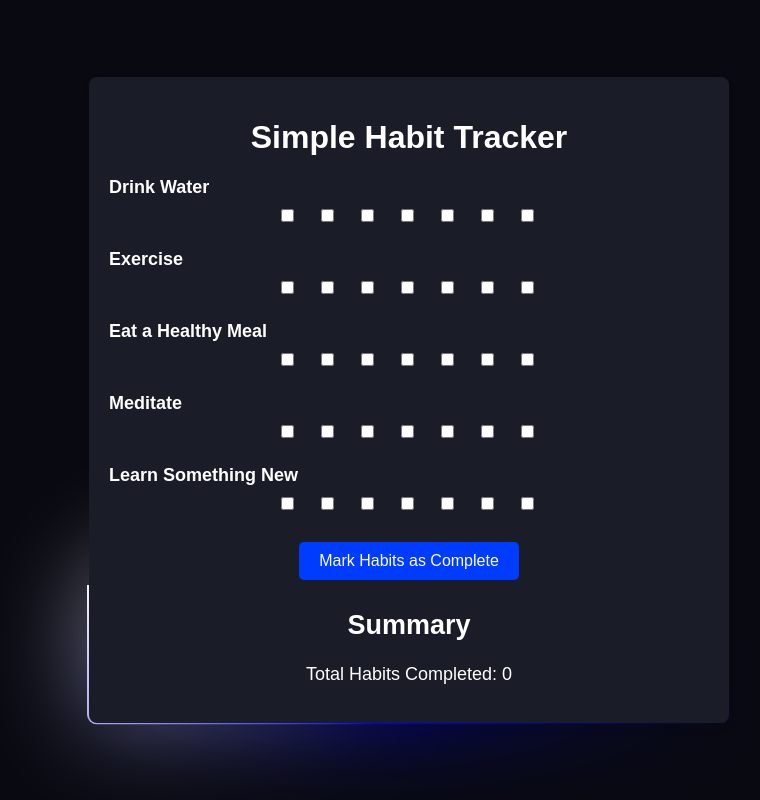
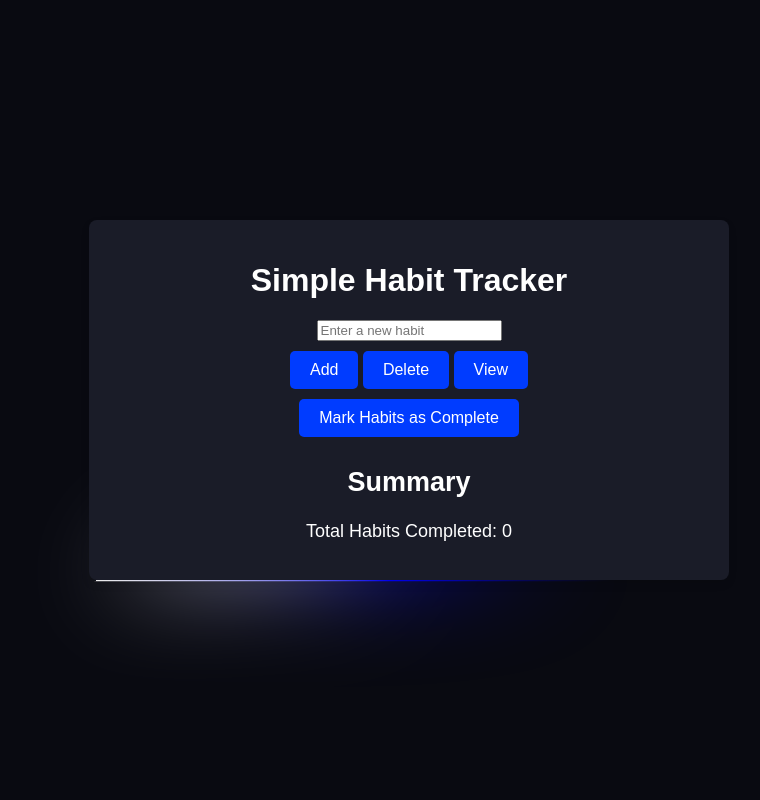
Before and after one commit to mthiggins1s/simple-habit-tracker, a plain HTML site: page index.html in a window 1280 px wide. Shown: the whole page, without its empty margins (231-991 px from the left). Drawn offline with Linux system fonts and the light colour scheme.

Commit message:
added "Add" "Delete" and "View" buttons.
"Add" button functionality

```diff
--- a/index.html
+++ b/index.html
@@ -6,84 +6,24 @@
     <title>Simple Habit Tracker</title>
     <link rel="stylesheet" href="./styles/styles.css" />
     <link rel="stylesheet" href="./styles/border-animation.css" />
+    <script src="./scripts/script.js" defer></script>
   </head>
   <body>
     <div class="container">
       <h1>Simple Habit Tracker</h1>
-      <div class="habit-container">
-        <div class="habit">
-          <label>Drink Water</label>
-          <div class="checkbox-container">
-            <input type="checkbox" id="drink-water-monday" />
-            <input type="checkbox" id="drink-water-tuesday" />
-            <input type="checkbox" id="drink-water-wednesday" />
-            <input type="checkbox" id="drink-water-thursday" />
-            <input type="checkbox" id="drink-water-friday" />
-            <input type="checkbox" id="drink-water-saturday" />
-            <input type="checkbox" id="drink-water-sunday" />
-          </div>
-        </div>
-
-        <div class="habit">
-          <label>Exercise</label>
-          <div class="checkbox-container">
-            <input type="checkbox" id="exercise-monday" />
-            <input type="checkbox" id="exercise-tuesday" />
-            <input type="checkbox" id="exercise-wednesday" />
-            <input type="checkbox" id="exercise-thursday" />
-            <input type="checkbox" id="exercise-friday" />
-            <input type="checkbox" id="exercise-saturday" />
-            <input type="checkbox" id="exercise-sunday" />
-          </div>
-        </div>
-
-        <div class="habit">
-          <label>Eat a Healthy Meal</label>
-          <div class="checkbox-container">
-            <input type="checkbox" id="meal-monday" />
-            <input type="checkbox" id="meal-tuesday" />
-            <input type="checkbox" id="meal-wednesday" />
-            <input type="checkbox" id="meal-thursday" />
-            <input type="checkbox" id="meal-friday" />
-            <input type="checkbox" id="meal-saturday" />
-            <input type="checkbox" id="meal-sunday" />
-          </div>
-        </div>
-
-        <div class="habit">
-          <label>Meditate</label>
-          <div class="checkbox-container">
-            <input type="checkbox" id="meditate-monday" />
-            <input type="checkbox" id="meditate-tuesday" />
-            <input type="checkbox" id="meditate-wednesday" />
-            <input type="checkbox" id="meditate-thursday" />
-            <input type="checkbox" id="meditate-friday" />
-            <input type="checkbox" id="meditate-saturday" />
-            <input type="checkbox" id="meditate-sunday" />
-          </div>
-        </div>
-
-        <div class="habit">
-          <label>Learn Something New</label>
-          <div class="checkbox-container">
-            <input type="checkbox" id="learn-monday" />
-            <input type="checkbox" id="learn-tuesday" />
-            <input type="checkbox" id="learn-wednesday" />
-            <input type="checkbox" id="learn-thursday" />
-            <input type="checkbox" id="learn-friday" />
-            <input type="checkbox" id="learn-saturday" />
-            <input type="checkbox" id="learn-sunday" />
-          </div>
-        </div>
+      <div class="habit-container" id="habit-container">
       </div>
-
+      <div class="add-habit-section">
+        <input type="text" id="habit-name-input" placeholder="Enter a new habit" />
+      </div>
+      <div class="button-container">
+        <button id="add-habit-btn">Add</button>
+        <button>Delete</button>
+        <button>View</button>
+      </div>
       <button id="mark-complete">Mark Habits as Complete</button>
-
       <div class="summary">
         <h2>Summary</h2>
         <p>Total Habits Completed: <span id="total-completed">0</span></p>
       </div>
     </div>
-    <script src="./scripts/script.js"></script>
-  </body>
-</html>
--- a/scripts/script.js
+++ b/scripts/script.js
@@ -1,5 +1,4 @@
 // Tick Checkboxes for Completion
-
 
 document.getElementById('mark-complete').addEventListener('click', function() {
     const checkboxes = document.querySelectorAll('input[type="checkbox"]');
@@ -13,3 +12,29 @@ document.getElementById('mark-complete').addEventListener('click', function() {
 
     document.getElementById('total-completed').textContent = completedCount;
 });
+
+// Add Habit
+
+document.getElementById('add-habit-btn').addEventListener('click', function() {
+    const habitName = document.getElementById('habit-name-input').value.trim();
+    if (!habitName) return alert("Please enter a habit name!");
+
+    const newHabitDiv = document.createElement('div');
+    newHabitDiv.classList.add('habit');
+
+    const newLabel = document.createElement('label');
+    newLabel.textContent = habitName;
+
+    const newCheckboxContainer = document.createElement('div');
+    newCheckboxContainer.classList.add('checkbox-container');
+
+    ['Sunday', 'Monday', 'Tuesday', 'Wednesday', 'Thursday', 'Friday', 'Saturday'].forEach((day, i) => {
+      const newCheckbox = document.createElement('input');
+      newCheckbox.type = 'checkbox';
+      newCheckbox.id = `${habitName.toLowerCase().replace(/\s+/g, '-')}-${day.toLowerCase()}`;
+      newCheckboxContainer.appendChild(newCheckbox);
+    });
+    newHabitDiv.append(newLabel, newCheckboxContainer);
+    document.getElementById('habit-container').appendChild(newHabitDiv);
+    document.getElementById('habit-name-input').value = '';
+  });
--- a/styles/styles.css
+++ b/styles/styles.css
@@ -25,8 +25,9 @@ h1 {
     color: white;
 }
 
-.habit-container {
+#habit-container {
     margin: 20px 0;
+    color: white;
 }
 
 .habit {
@@ -34,7 +35,7 @@ h1 {
     text-align: left;
 }
 
-.habit label {
+.habit-label {
     font-size: 18px;
     font-weight: bold;
     color:  white;
@@ -74,3 +75,15 @@ button:hover {
     font-size: 18px;
     color:  white;
 }
+
+.button-container {
+    flex-direction: row;
+    justify-content: space-around;
+    margin-top: 10px;
+  }
+
+#mark-complete {
+    flex-direction: row;
+    justify-content: space-around;
+    margin-top: 10px;
+}
```
